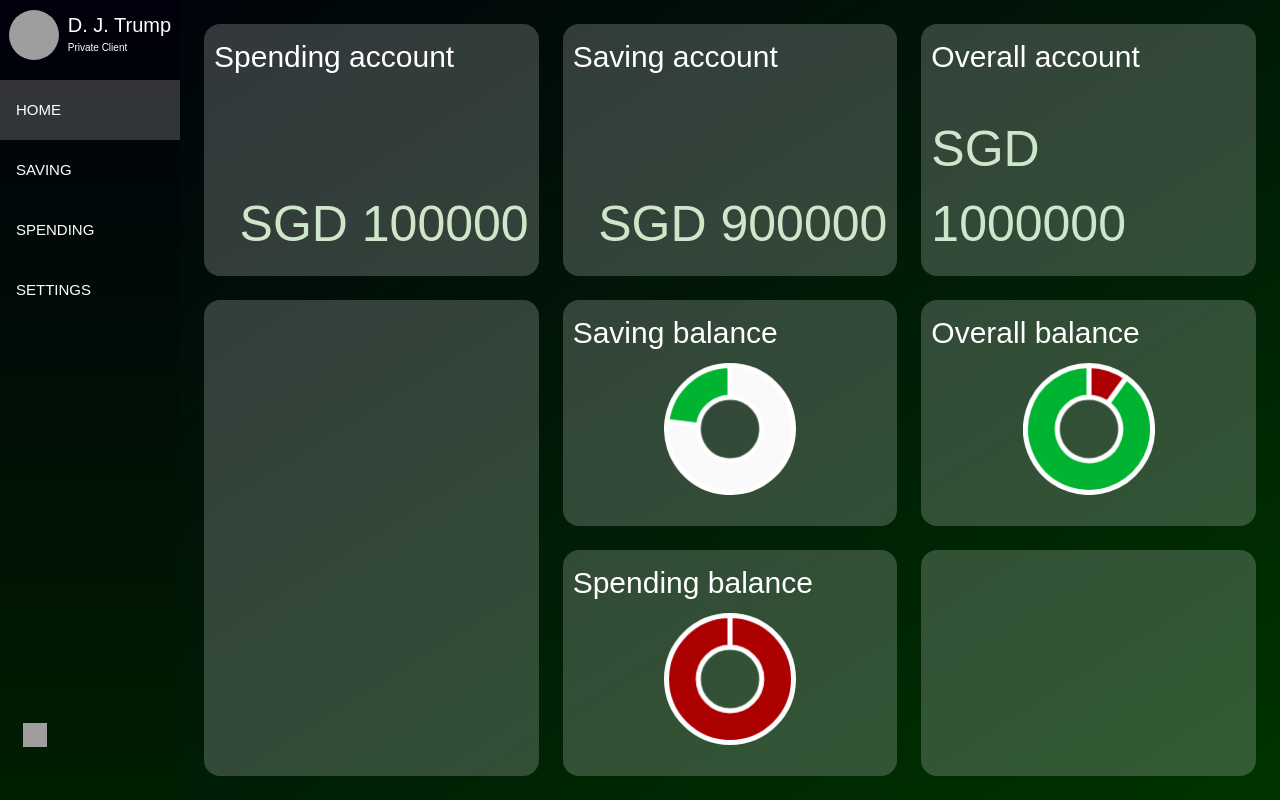
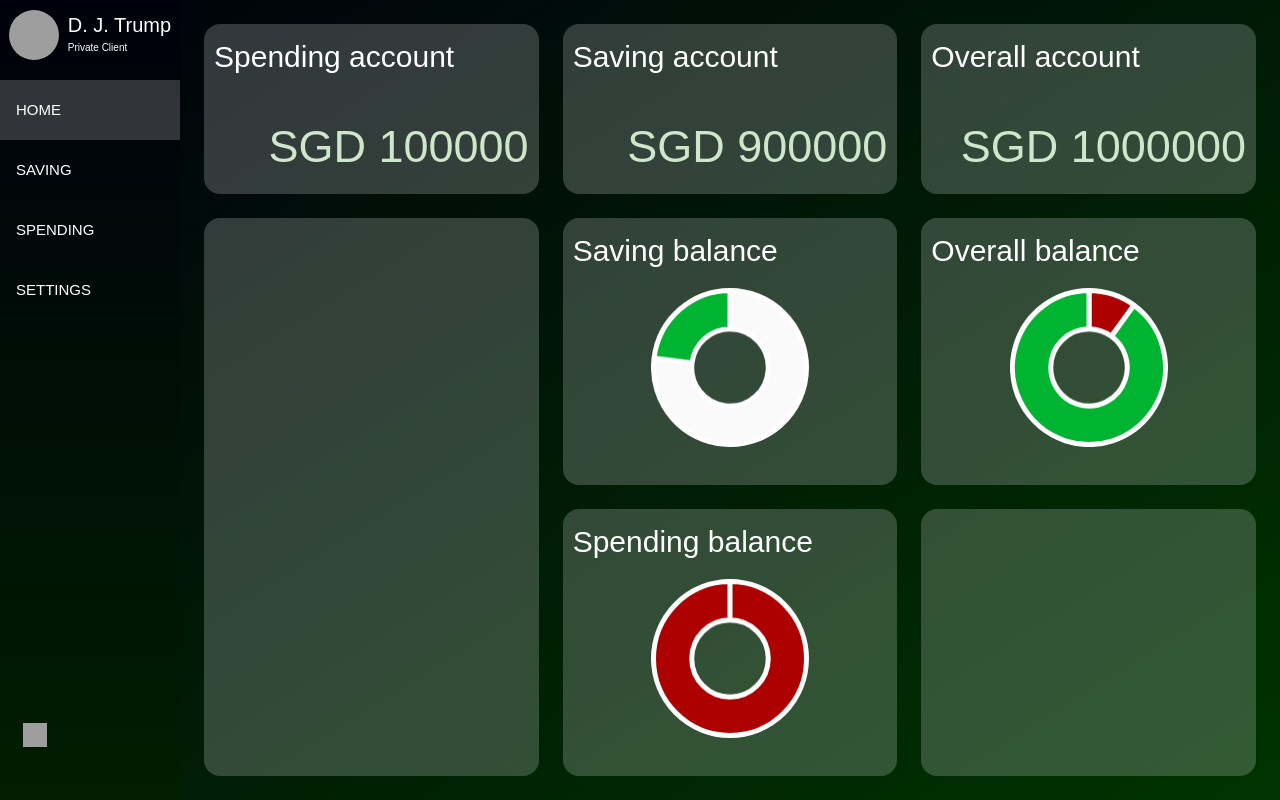
Before and after one commit to Jeffrey29207/PlanIT-Orbital, a React (Vite) app in the folder PlanIT-Front-End-React/: page /home in a window 1280 px wide. Built offline with nearby package versions, Linux system fonts and the light colour scheme; grey boxes are pictures that could not be loaded.

Commit message:
Enhance dashboard responsiveness

```diff
--- a/PlanIT-Front-End-React/src/components/DashboardContent/DashboardContentStyle.css
+++ b/PlanIT-Front-End-React/src/components/DashboardContent/DashboardContentStyle.css
@@ -1,7 +1,7 @@
 .dashboardTitle {
     color: white;
     font-family: Arial, Helvetica, sans-serif;
-    font-size: 30px;
+    font-size: clamp(25px, 5vw, 30px);
     height: 10%;
 }
 
@@ -23,7 +23,7 @@
 .value {
     color: rgb(206, 230, 201);
     font-family: Arial, Helvetica, sans-serif;
-    font-size: clamp(40px, 5vw, 50px);
+    font-size: clamp(30px, 5vw, 45px);
 }
 
 .chart {
--- a/PlanIT-Front-End-React/src/components/HomeDashboard/HomeDashboardStyle.css
+++ b/PlanIT-Front-End-React/src/components/HomeDashboard/HomeDashboardStyle.css
@@ -86,7 +86,7 @@
         display: grid;
         gap: 1.5rem;
         grid-auto-columns: 1fr;
-        grid-auto-rows: minmax(100px, auto);
+        grid-auto-rows: minmax(120px, auto);
         grid-template-areas:
         'spendingDashboard spendingDashboard transactionHistory transactionHistory'
         'spendingDashboard spendingDashboard transactionHistory transactionHistory'
@@ -125,7 +125,7 @@
         display: grid;
         gap: 1.5rem;
         grid-auto-columns: 1fr;
-        grid-auto-rows: minmax(100px, auto);
+        grid-auto-rows: minmax(120px, auto);
         grid-template-areas:
         'spendingDashboard spendingDashboard savingDashboard savingDashboard overallDashboard overallDashboard'
         'transactionHistory transactionHistory savingGraph savingGraph overallGraph overallGraph'
```
